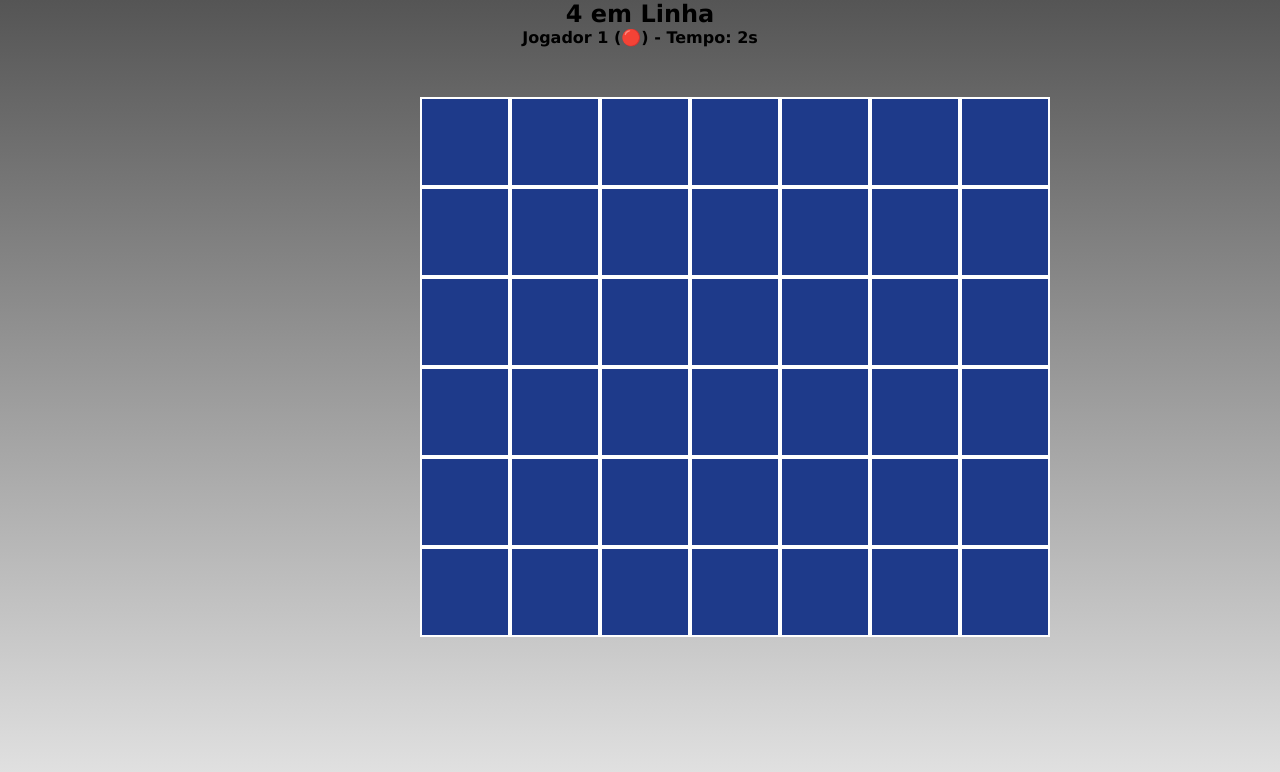
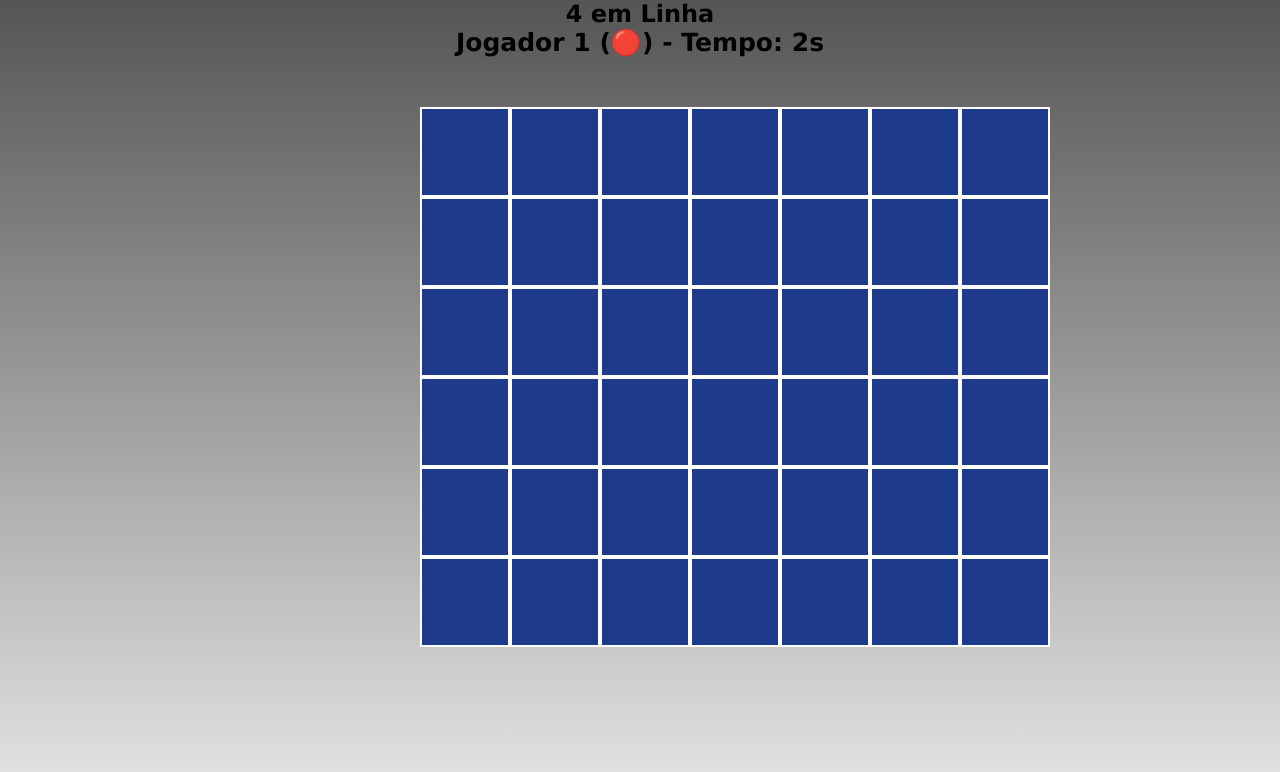
Before and after one commit to andremiguelmorais/TrabalhoLS, a React (Create React App) app in the folder Trabalho_Pratico_LS/: page / in a window 1280 px wide. Both pictures are taken after a click on the button "Iniciar Jogo". Shown: the top 772 px of the page. Built offline with nearby package versions, Linux system fonts and the light colour scheme.

Commit message:
`Updated CSS styles in gameboard component: added font size and padding adjustments`

```diff
--- a/Trabalho_Pratico_LS/src/components/gameboard/game-board.css
+++ b/Trabalho_Pratico_LS/src/components/gameboard/game-board.css
@@ -6,6 +6,7 @@
   margin-bottom: 10px;
   font-weight: bold;
   text-align: center;
+  font-size: 25px;
 }
 
 
@@ -51,4 +52,8 @@ padding-top: 40px;
 
 .back-button{
   padding-right: 20px;
+  padding-top: 1px;
 }
+.game-over-button{
+  padding-top: 10px;
+}
```
